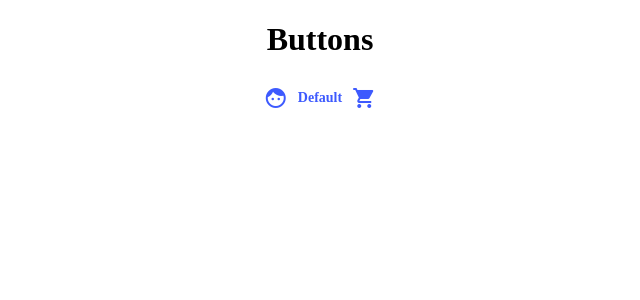
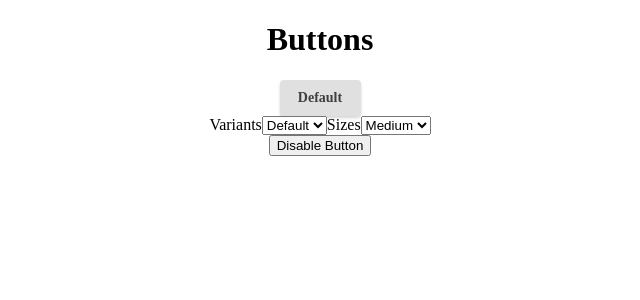
Before and after one commit to SmithVyne/ReuseableReactButtonComponent, a React (Create React App) app: page / in a window 1280 px wide. Shown: the top 300 px of the page, without its empty margins (320-960 px from the left). Built offline with nearby package versions, Linux system fonts and the light colour scheme.

Commit message:
Add disable button and disable shadow buttons

```diff
--- a/src/components/App.js
+++ b/src/components/App.js
@@ -1,16 +1,21 @@
-// import React, {useState} from 'react';
+import React, {useState} from 'react';
 import '../App.css';
 import Button from "./Button";
-// import UpdateButton from "./UpdateButton";
+import UpdateButton from "./UpdateButton";
 
 
 
 function App() {
+  const [buttonProps, setButtonProps] = useState({})
+
+
   return (
     <div className="App">
       <h1 id="page-title">Buttons</h1>
       <main>
-        <Button variant='text' startIcon='face' endIcon='local_grocery_store' color='primary' />
+        {/* <Button variant='text' startIcon='face' endIcon='local_grocery_store' color='primary' /> */}
+        <Button {...buttonProps} />
+        <UpdateButton buttonProps={buttonProps} setButtonProps={setButtonProps} />
       </main>
     </div>
   );
--- a/src/components/UpdateButton.js
+++ b/src/components/UpdateButton.js
@@ -1,14 +1,34 @@
 import React from 'react'
 
-export default function UpdateButton({onChange}) {
+function UpdateButton({buttonProps, setButtonProps}) {
+    const {disabled, disableShadow, variant} = buttonProps;
+    const DisInstruction = disabled ? 'Enable' : 'Disable';
+    const ShadInstruction = disableShadow ? 'Add' : 'Remove';
     return (
-        <div>
-            <p>Options</p>
-            <select onChange={onChange}>
-                <option selected>Default</option>
-                <option>Outline</option>
-                <option>Text</option>
-            </select>
-        </div>
+        <>
+            <div>
+                <label>Variants</label>
+                <select onChange={({target}) => setButtonProps(props => ({...props, variant: target.value})) } >
+                    <option value="default">Default</option>
+                    <option value="outline">Outline</option>
+                    <option value="text">Text</option>
+                </select>
+
+                <label>Sizes</label>
+                <select onChange={({target}) => setButtonProps(props => ({...props, size: target.value})) } >
+                    <option value="sm">Small</option>
+                    <option selected value="md">Medium</option>
+                    <option value="lg">Large</option>
+                </select>
+            </div>
+
+            <div>
+                {variant === 'default' && <button>{ShadInstruction} Shadow</button>}
+                <button>{DisInstruction} Button</button>
+            </div>
+        </>
     )
 }
+
+
+export default UpdateButton;
```
